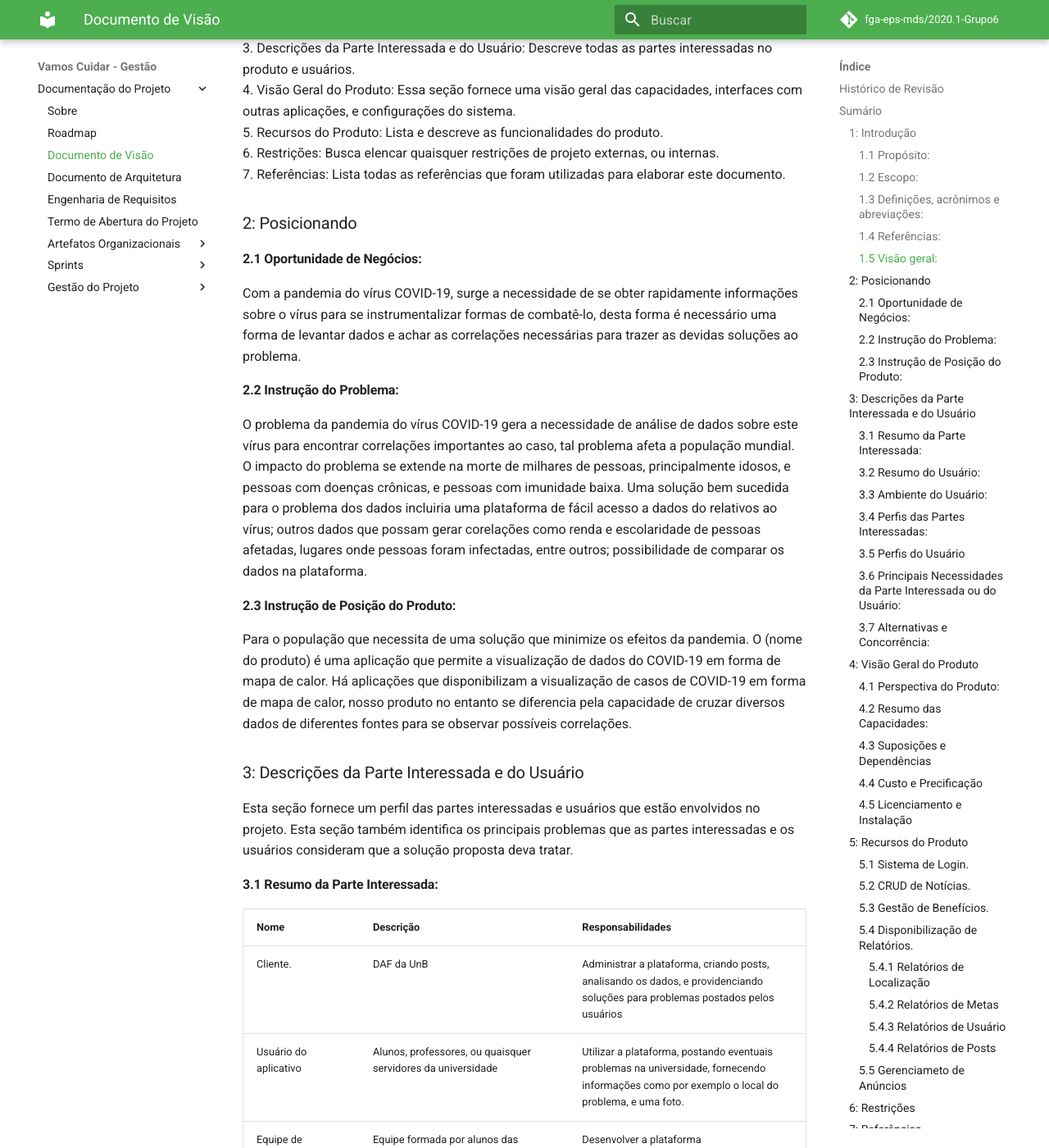
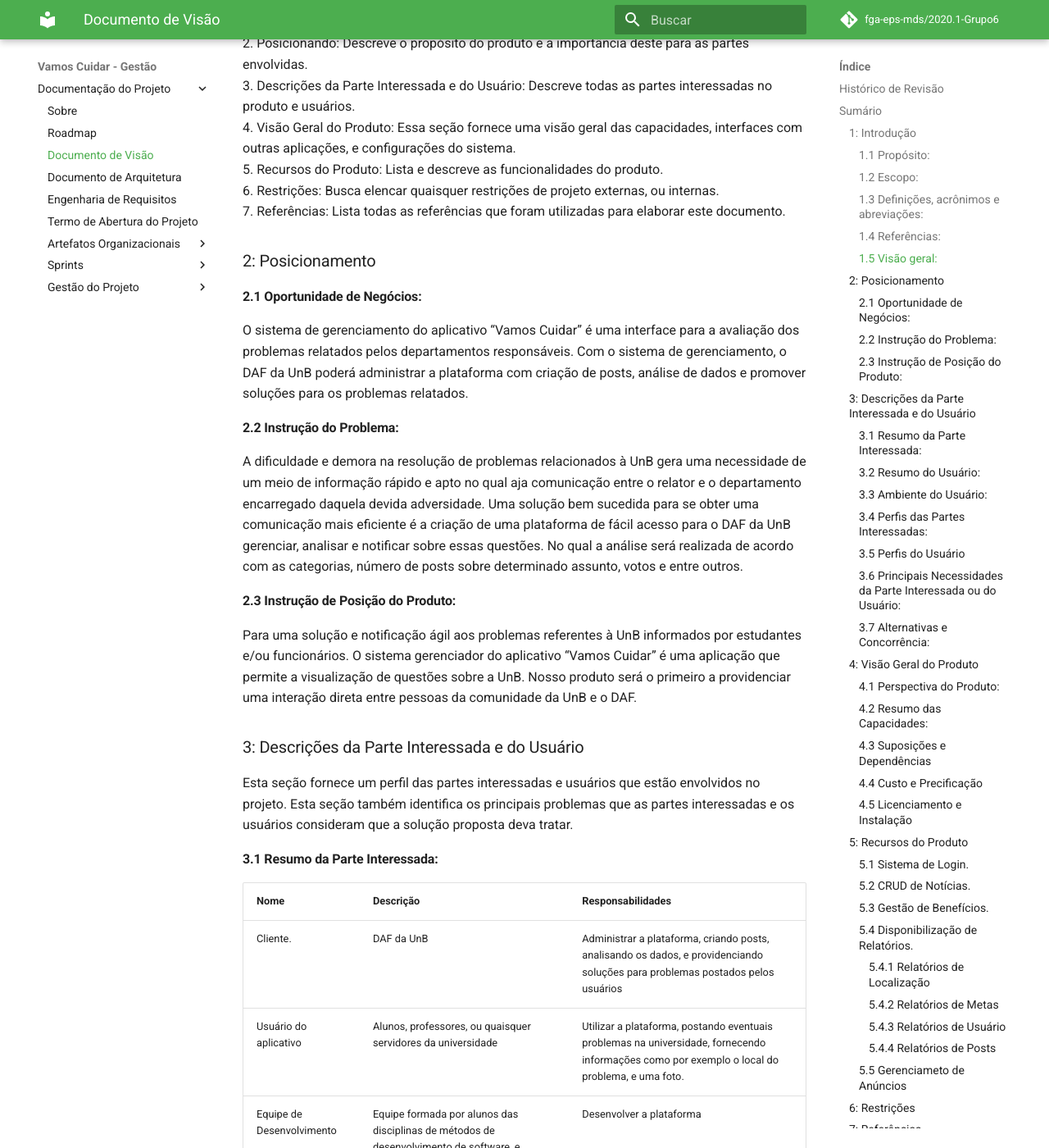
Before and after one commit to fga-eps-mds/2020.1-Grupo6, an MkDocs documentation site: the page built from docs/org_artifacts/vision_doc.md, in a window 1280 px wide and 1400 px high, scrolled down 1842 px. Shown: the whole window at 82% size. Built offline with MkDocs 1.6.1 and Material for MkDocs 9.7.7, drawn with Linux system fonts in a browser that asks for light colours; comment, search, counter and statistics services are not loaded; some of the changed text lies outside the part shown.

Commit message:
[Issue_56] Adds section 2 to the vision document

```diff
--- a/docs/org_artifacts/vision_doc.md
+++ b/docs/org_artifacts/vision_doc.md
@@ -11,6 +11,7 @@
 |10/09/2020|   0.5   | Atualização da Visão Geral do Produto    |  Bruno  |
 |13/09/2020|   0.7   | Atualização do tópico de recursos    |  Vitor  |
 |14/09/2020|   0.8   | Atualização do tópico Descrição da Parte Interessada e do Usuário    |  Hércules  |
+|14/09/2020|   0.9   | Atualização do tópico Posicionamento    |  Juliana  |
 
 
 ## Sumário
@@ -53,14 +54,14 @@
  6. Restrições: Busca elencar quaisquer restrições de projeto externas, ou internas.<br>
  7.  Referências: Lista todas as referências que foram utilizadas para elaborar este documento.<br>
 
-###	2: Posicionando
+###	2: Posicionamento
 ####	2.1 Oportunidade de Negócios:
-Com a pandemia do vírus COVID-19, surge a necessidade de se obter rapidamente informações sobre o vírus para se instrumentalizar formas de combatê-lo, desta forma é necessário uma forma de levantar dados e achar as correlações necessárias para trazer as devidas soluções ao problema.
+O sistema de gerenciamento do aplicativo “Vamos Cuidar” é uma interface para a avaliação dos problemas relatados pelos departamentos responsáveis. Com o sistema de gerenciamento, o DAF da UnB poderá administrar a plataforma com criação de posts, análise de dados e promover soluções para os problemas relatados.
 ####	2.2 Instrução do Problema:
-O problema da pandemia do vírus COVID-19 gera a necessidade de análise de dados sobre este vírus para encontrar correlações importantes ao caso, tal problema afeta a população mundial. O impacto do problema se extende na morte de milhares de pessoas, principalmente idosos, e pessoas com doenças crônicas, e pessoas com imunidade baixa. Uma solução bem sucedida para o problema dos dados incluiria uma plataforma de fácil acesso a dados do relativos ao vírus; outros dados que possam gerar corelações como renda e escolaridade de pessoas afetadas, lugares onde pessoas foram infectadas, entre outros; possibilidade de comparar os dados na plataforma.
+A dificuldade e demora na resolução de problemas relacionados à UnB gera uma necessidade de um meio de informação rápido e apto no qual aja comunicação entre o relator e o departamento encarregado daquela devida adversidade. Uma solução bem sucedida para se obter uma comunicação mais eficiente é a criação de uma plataforma de fácil acesso para o DAF da UnB gerenciar, analisar e notificar sobre essas questões. No qual a análise será realizada de acordo com as categorias, número de posts sobre determinado assunto, votos e entre outros.
 
 ####	2.3 Instrução de Posição do Produto:
-Para o população que necessita de uma solução que minimize os efeitos da pandemia. O (nome do produto) é uma aplicação que permite a visualização de dados do COVID-19 em forma de mapa de calor. Há aplicações que disponibilizam a visualização de casos de COVID-19 em forma de mapa de calor, nosso produto no entanto se diferencia pela capacidade de cruzar diversos dados de diferentes fontes para se observar possíveis correlações.
+Para uma solução e notificação ágil aos problemas referentes à UnB informados por estudantes e/ou funcionários. O sistema gerenciador do aplicativo “Vamos Cuidar” é uma aplicação que permite a visualização de questões sobre a UnB. Nosso produto será o primeiro a providenciar uma interação direta entre pessoas da comunidade da UnB e o DAF.
 
 ###	3: Descrições da Parte Interessada e do Usuário
 Esta seção fornece um perfil das partes interessadas e usuários que estão envolvidos no projeto. Esta seção também identifica os principais problemas que as partes interessadas e os usuários consideram que a solução proposta deva tratar.
```
